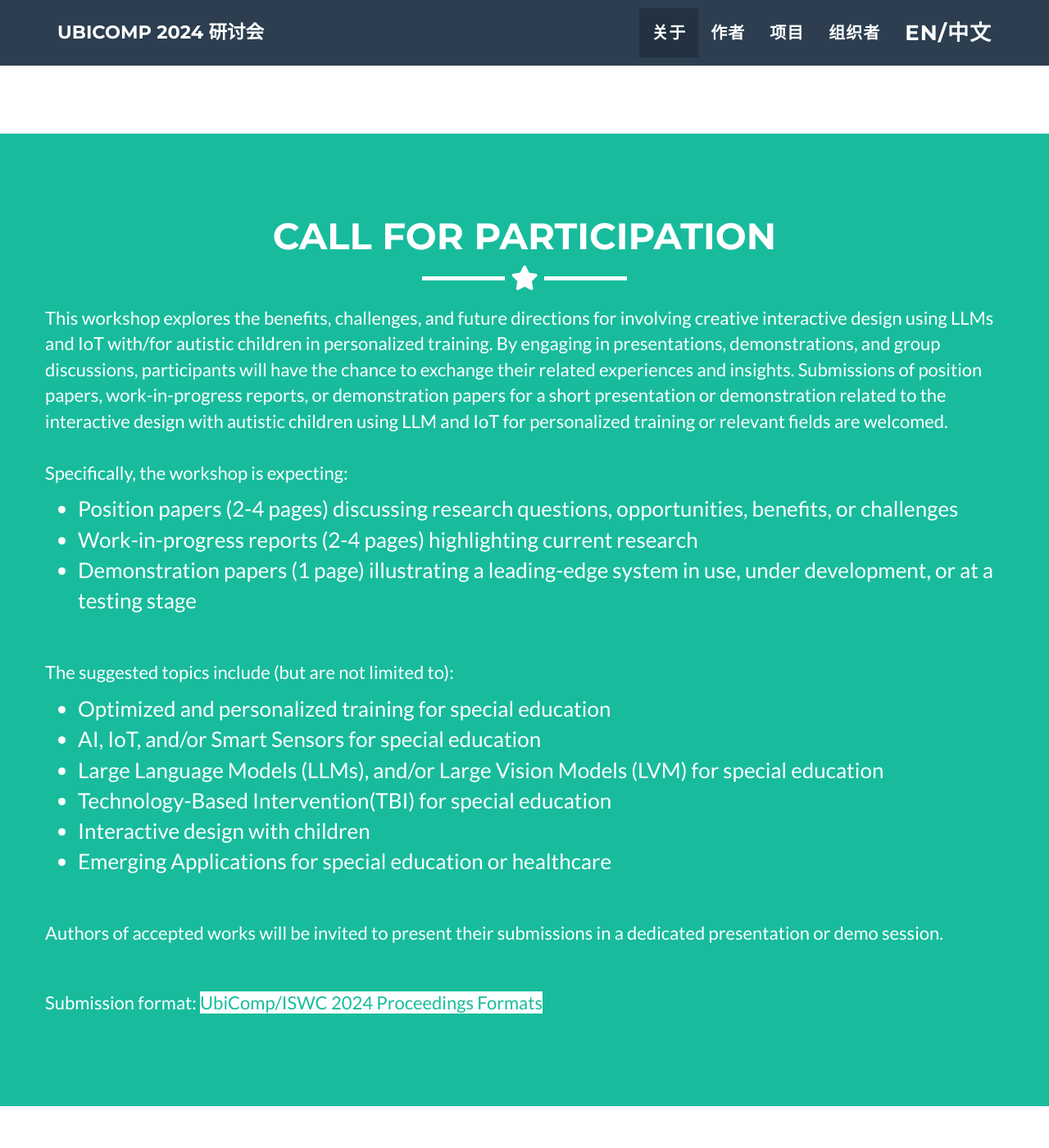
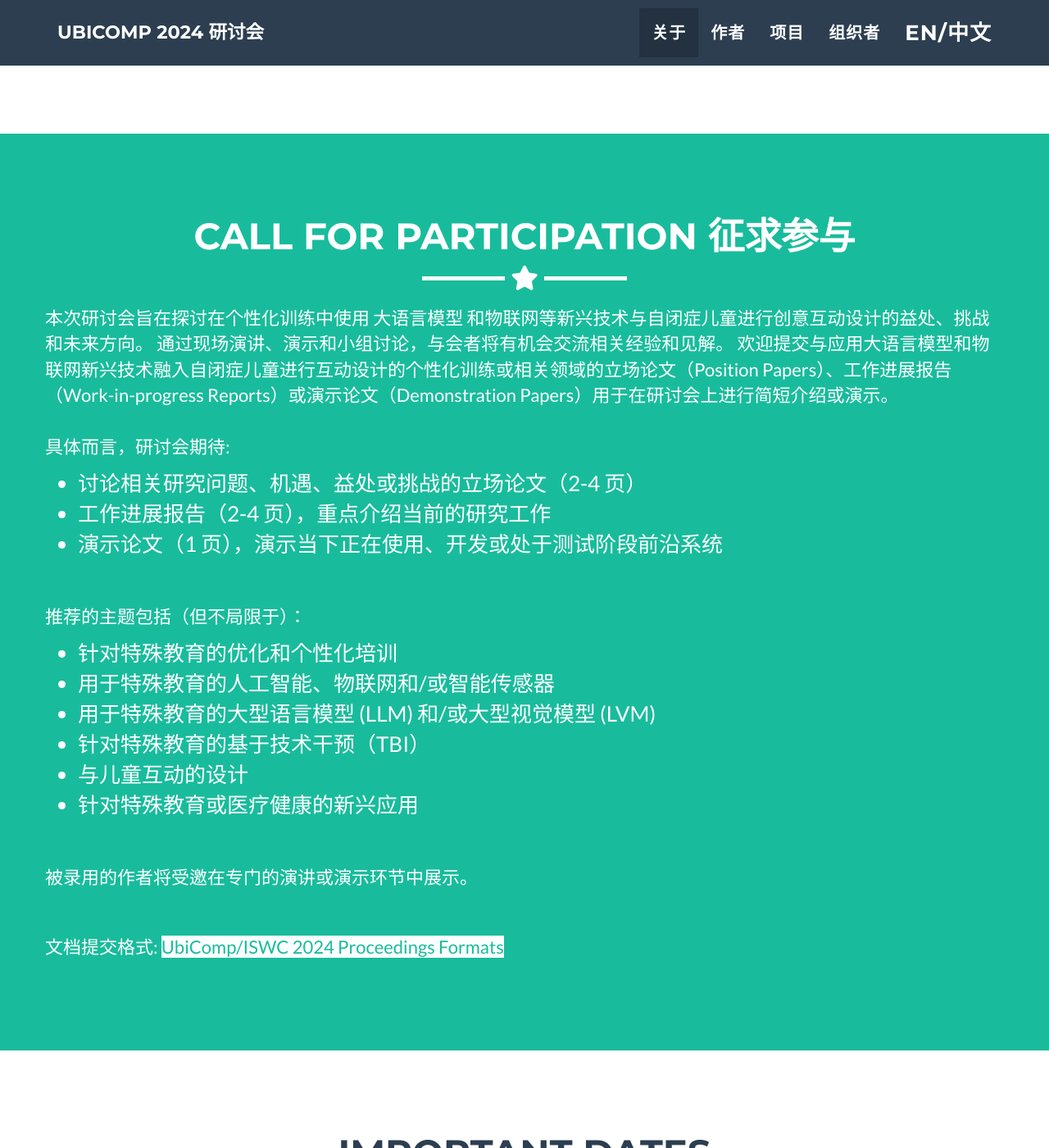
Before and after one commit to idwac-cn/idwac, a Jekyll site: the page built from _posts/2014-07-18-project-1.markdown, in a window 1280 px wide and 1400 px high, scrolled down 1522 px. Shown: the whole window at 82% size. Built offline with Jekyll 4.4.1, drawn with Linux system fonts in a browser that asks for light colours.

Commit message:
Update author page

```diff
--- a/_includes/author.html
+++ b/_includes/author.html
@@ -3,7 +3,7 @@
   <div class="container">
     <div class="row">
       <div class="col-lg-12 text-center">
-        <h2>Call For Participation</h2>
+        <h2>Call For Participation 征求参与</h2>
         <hr class="star-light">
       </div>
     </div>
@@ -12,29 +12,31 @@
       <div>
         <!-- <p>The Author section.</p> -->
         <span class="skills">
-        <p  class="text-black-faded text-left">This workshop explores the benefits, challenges, and future directions for involving creative interactive design using LLMs and IoT with/for autistic children in personalized training. By engaging in presentations, demonstrations, and group discussions, participants will have the chance to exchange their related experiences and insights. Submissions of position papers, work-in-progress reports, or demonstration papers for a short presentation or demonstration related to the interactive design with autistic children using LLM and IoT for personalized training or relevant fields are welcomed.
-           <br><br>Specifically, the workshop is expecting:</p>
+        <p  class="text-black-faded text-left">本次研讨会旨在探讨在个性化训练中使用 大语言模型 和物联网等新兴技术与自闭症儿童进行创意互动设计的益处、挑战和未来方向。
+          通过现场演讲、演示和小组讨论，与会者将有机会交流相关经验和见解。
+          欢迎提交与应用大语言模型和物联网新兴技术融入自闭症儿童进行互动设计的个性化训练或相关领域的立场论文（Position Papers）、工作进展报告（Work-in-progress Reports）或演示论文（Demonstration Papers）用于在研讨会上进行简短介绍或演示。
+           <br><br>具体而言，研讨会期待:</p>
         <ul>
-          <li>Position papers (2-4 pages) discussing research questions, opportunities, benefits, or challenges</li>
-          <li>Work-in-progress reports (2-4 pages) highlighting current research</li>
-          <li>Demonstration papers (1 page) illustrating a leading-edge system in use, under development, or at a testing stage</li>
+          <li>讨论相关研究问题、机遇、益处或挑战的立场论文（2-4 页）</li>
+          <li>工作进展报告（2-4 页），重点介绍当前的研究工作</li>
+          <li>演示论文（1 页），演示当下正在使用、开发或处于测试阶段前沿系统</li>
         </ul>
 
         <br><br>
-        <p>The suggested topics include (but are not limited to):</p>
+        <p>推荐的主题包括（但不局限于）：</p>
         <ul>
-          <li>Optimized and personalized training for special education</li>
-          <li>AI, IoT, and/or Smart Sensors for special education</li>
-          <li>Large Language Models (LLMs), and/or Large Vision Models (LVM) for special education</li>
-          <li>Technology-Based Intervention(TBI) for special education</li>
-          <li>Interactive design with children</li>
-          <li>Emerging Applications for special education or healthcare</li>
+          <li>针对特殊教育的优化和个性化培训</li>
+          <li>用于特殊教育的人工智能、物联网和/或智能传感器</li>
+          <li>用于特殊教育的大型语言模型 (LLM) 和/或大型视觉模型 (LVM)</li>
+          <li>针对特殊教育的基于技术干预（TBI）</li>
+          <li>与儿童互动的设计</li>
+          <li>针对特殊教育或医疗健康的新兴应用</li>
         </ul>
         <br><br>
-        <p>Authors of accepted works will be invited to present their submissions in a dedicated presentation or demo session.</p>
+        <p>被录用的作者将受邀在专门的演讲或演示环节中展示。</p>
         <br><br>
 
-        <p>Submission format: <a href="https://ubicomp.org/ubicomp-iswc-2024/authors/formatting/" target="_blank" style="background-color:rgb(252, 255, 255);">UbiComp/ISWC 2024 Proceedings Formats </a>   </p>
+        <p>文档提交格式: <a href="https://ubicomp.org/ubicomp-iswc-2024/authors/formatting/" target="_blank" style="background-color:rgb(252, 255, 255);">UbiComp/ISWC 2024 Proceedings Formats </a>   </p>
 
 
 
--- a/_includes/portfolio_grid.html
+++ b/_includes/portfolio_grid.html
@@ -3,7 +3,7 @@
   <div class="container portfolio-flex-grid">
     <div class="row">
       <div class="col-lg-12 text-center">
-        <h2>关于</h2>
+        <h2>About关于</h2>
         <hr class="star-primary">
       </div>
     </div>
```
